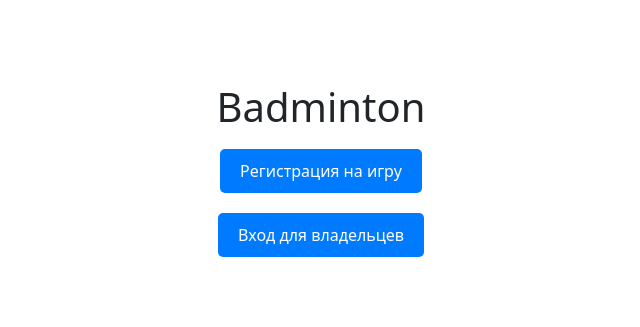
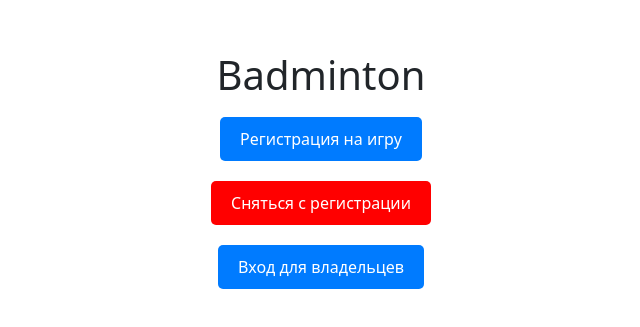
Before and after one commit to mkudmi/badmapp, a React (Create React App) app in the folder frontend/: page / in a window 1280 px wide. Shown: the part 225-552 px from the top of the page, without its empty margins (319-959 px from the left). Built offline with nearby package versions, Linux system fonts and the light colour scheme.

Commit message:
unreg button added

```diff
--- a/frontend/src/pages/HomePage/Home.css
+++ b/frontend/src/pages/HomePage/Home.css
@@ -22,8 +22,20 @@
     border: none;
     border-radius: 5px;
     cursor: pointer;
-    background-color: #007bff; /* Синий цвет для кнопок */
-    color: #fff; /* Белый цвет текста */
+    background-color: #007bff;
+    color: #fff;
+    text-decoration: none;
+}
+
+.unreg-button {
+    padding: 10px 20px;
+    margin: 10px;
+    font-size: 16px;
+    border: none;
+    border-radius: 5px;
+    cursor: pointer;
+    background-color: #ff0000;
+    color: #fff;
     text-decoration: none;
 }
 
--- a/frontend/src/pages/HomePage/Home.js
+++ b/frontend/src/pages/HomePage/Home.js
@@ -9,6 +9,7 @@ function Home() {
             <h1>Badminton</h1>
             <div className="button-container">
                 <Link to="/games/reg" className="registration-button">Регистрация на игру</Link>
+                <Link to="/games/unreg" className="unreg-button">Сняться с регистрации</Link>
                 <Link to="/owner/login" className="login-button">Вход для владельцев</Link>
             </div>
         </div>
```
